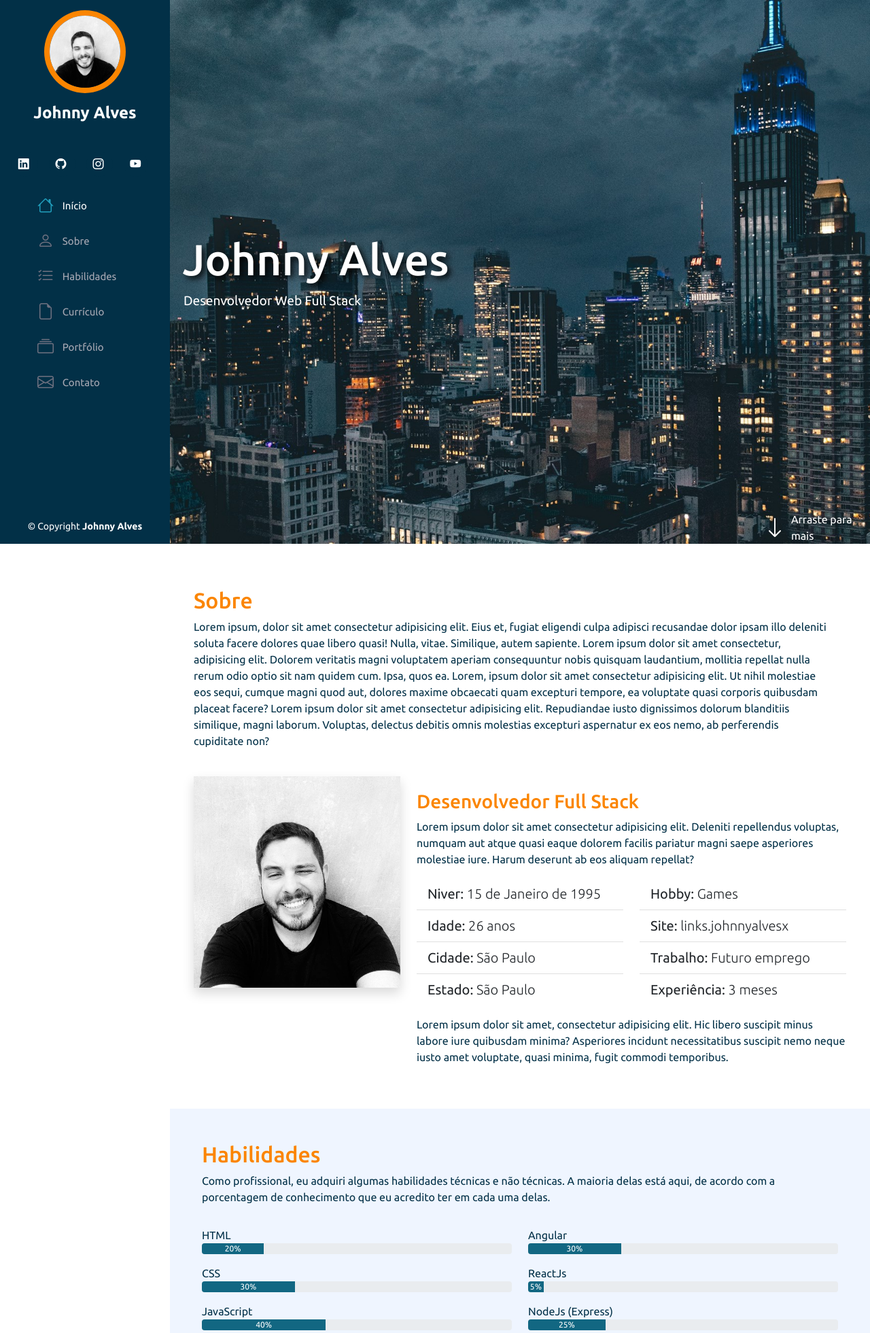
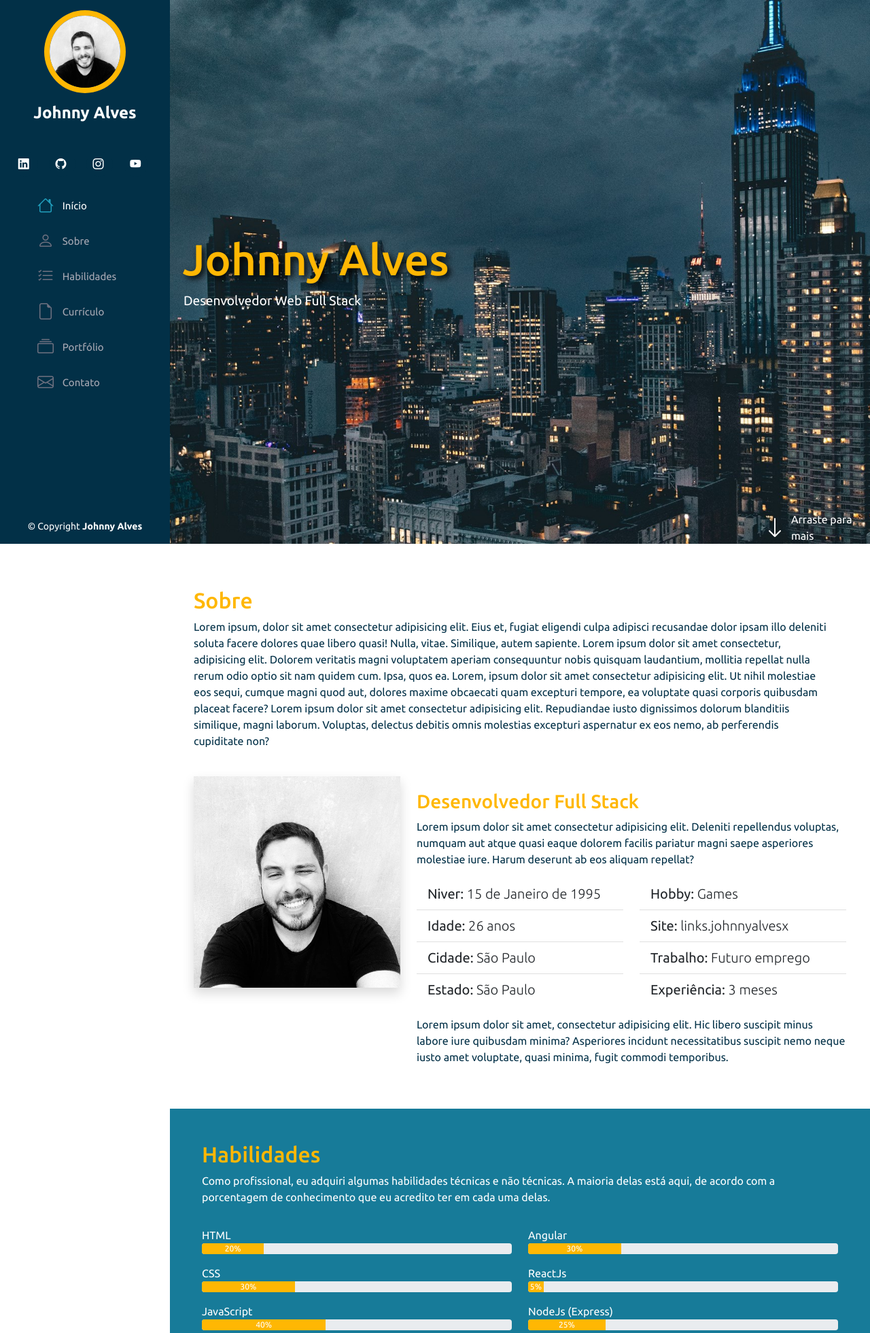
Before and after one commit to johnnyalvesx/portifolio-responsivo, a Flask app: page / in a window 1280 px wide. Shown: the top 1961 px of the page at 68% size. Run offline with Flask 2, Linux system fonts and the light colour scheme; some libraries are stand-ins or nearby versions.

Commit message:
Estilização: mais cores

```diff
--- a/static/style.css
+++ b/static/style.css
@@ -23,7 +23,7 @@ html, body {
     margin: 15px auto;
     display: block;
     width: 120px;
-    border: 8px solid #FB8500;
+    border: 8px solid #FFB703;
     border-radius: 50%;
 }
 
@@ -189,7 +189,7 @@ i.menu-mobile {
 }
 
 .section-bg {
-    background-color: #eff5ff;
+    background-color: #177b99;
 }
 
 .cv .cv-title {
@@ -237,7 +237,7 @@ i.menu-mobile {
 }
 
 .progress-bar {
-    background: #126782;
+    background: #FFB703;
 }
 
 .orange {
--- a/templates/index.html
+++ b/templates/index.html
@@ -70,7 +70,7 @@
 
         <section class="row m-0 p-0" id="inicio">
             <div class="col-md-5 d-flex justify-content-center align-items-center flex-column">
-                <h2 class="text-white text-shadow">Johnny Alves</h2>
+                <h2 class="honey-yellow text-shadow">Johnny Alves</h2>
                 <span id="subtitle" class="text-white">Desenvolvedor Web Full Stack</span>
             </div>
 
@@ -88,7 +88,7 @@
         <section class="container mt-5 aumentar-padding" id="sobre">
             <div class="row w-100">
                 <div class="col-md-12" data-anime="down">
-                    <h2 class='pt-3 orange'>Sobre</h2>
+                    <h2 class='pt-3 honey-yellow'>Sobre</h2>
                     <p class="prussian-blue">
                         Lorem ipsum, dolor sit amet consectetur adipisicing elit. Eius et, fugiat eligendi culpa
                         adipisci recusandae dolor ipsam illo deleniti soluta facere dolores quae libero quasi!
@@ -116,7 +116,7 @@
                         data-anime="left">
                 </div>
                 <div class="col-md-8" data-anime="right">
-                    <h3 style="margin-top: 20px" class="orange">Desenvolvedor Full Stack</h3>
+                    <h3 style="margin-top: 20px" class="honey-yellow">Desenvolvedor Full Stack</h3>
                     <p class="prussian-blue">
                         Lorem ipsum dolor sit amet consectetur adipisicing elit. Deleniti repellendus voluptas,
                         numquam
@@ -170,14 +170,14 @@
 
         <section class="mt-5 section-bg aumentar-padding" id="habilidades">
 
-            <div class="container pb-5 size">
-                <h2 class='pt-5 orange'>Habilidades</h2>
-                <p class="prussian-blue">Como profissional, eu adquiri algumas habilidades técnicas e não técnicas.
+            <div class="container pb-5 text-white">
+                <h2 class="pt-5 honey-yellow">Habilidades</h2>
+                <p class="">Como profissional, eu adquiri algumas habilidades técnicas e não técnicas.
                     A maioria delas está aqui, de acordo com a porcentagem de conhecimento que eu acredito ter em
                     cada
                     uma delas.</p>
 
-                <div class="row prussian-blue">
+                <div class="row">
                     <div class="col-md-6">
                         <p class='mt-3 mb-0'>HTML</p>
                         <div class="progress">
@@ -304,7 +304,7 @@
         <section class="mt-5 cv aumentar-padding" id="curriculo">
 
             <div class="container pb-5">
-                <h2 class="pt-3 pb-4 orange">Currículo</h2>
+                <h2 class="pt-3 pb-4 honey-yellow">Currículo</h2>
 
                 <div class="row prussian-blue">
                     <div class="col-md-6">
@@ -364,7 +364,7 @@
         <section class="section-bg mt-5" id="portfolio">
             <div class="container pb-5 pt-5 prussian-blue" data-anime="left">
 
-                <h2 class="pb-4 aumentar-padding orange">Portfólio</h2>
+                <h2 class="pb-4 aumentar-padding honey-yellow">Portfólio</h2>
                 <div id="carouselPortfolio" class="carousel carousel-dark slide" data-bs-ride="carousel">
                     <div class="carousel-indicators">
                         <button type="button" data-bs-target="#carouselPortfolio" data-bs-slide-to="0" class="active"
@@ -507,7 +507,7 @@
         <section class="pt-5 pb-5 aumentar-padding" id="contato">
 
             <div class="container mb-5 prussian blue">
-                <h2 class='pt-3 pb-3 orange'>Contato</h2>
+                <h2 class='pt-3 pb-3 honey-yellow'>Contato</h2>
 
                 <div class="row">
 
```
